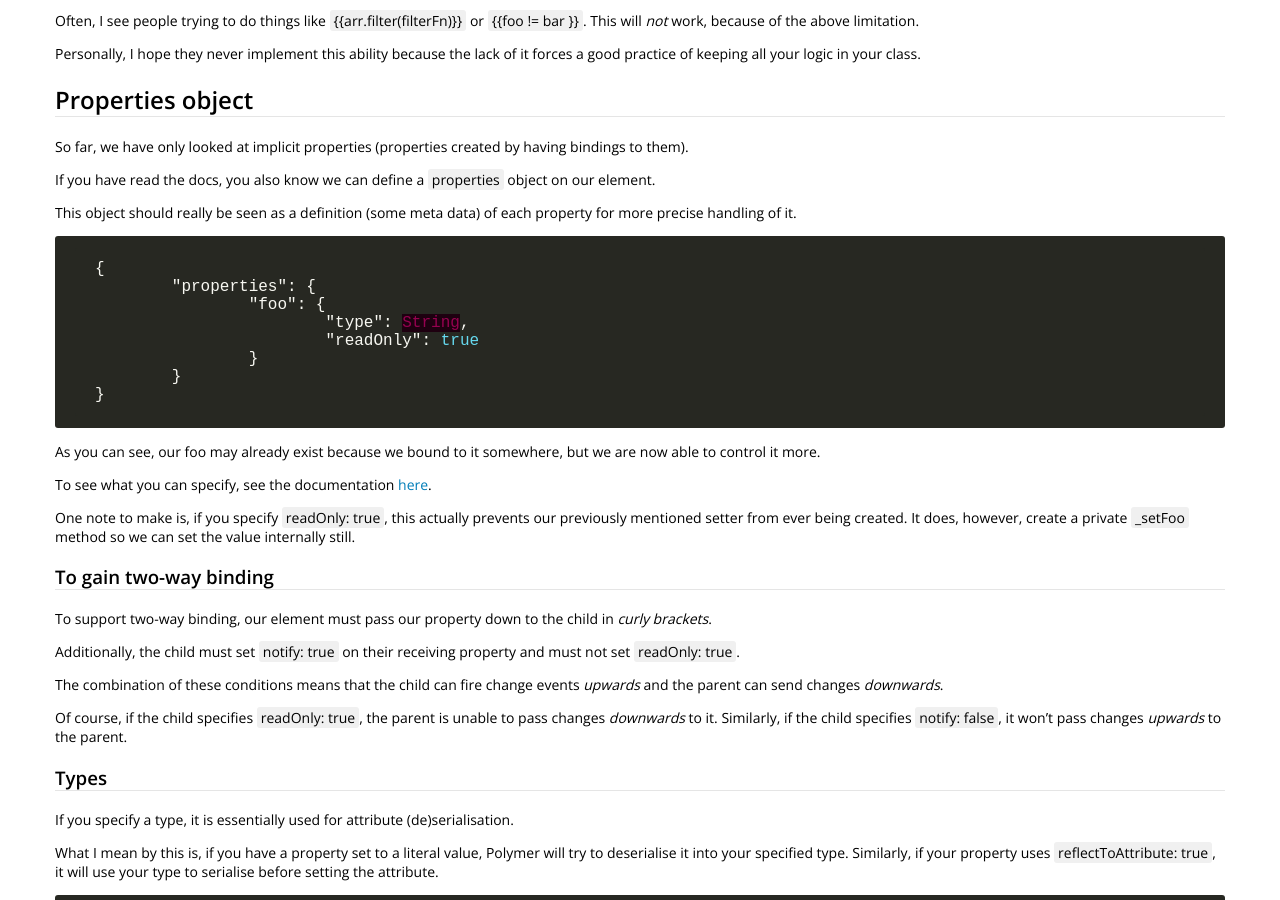
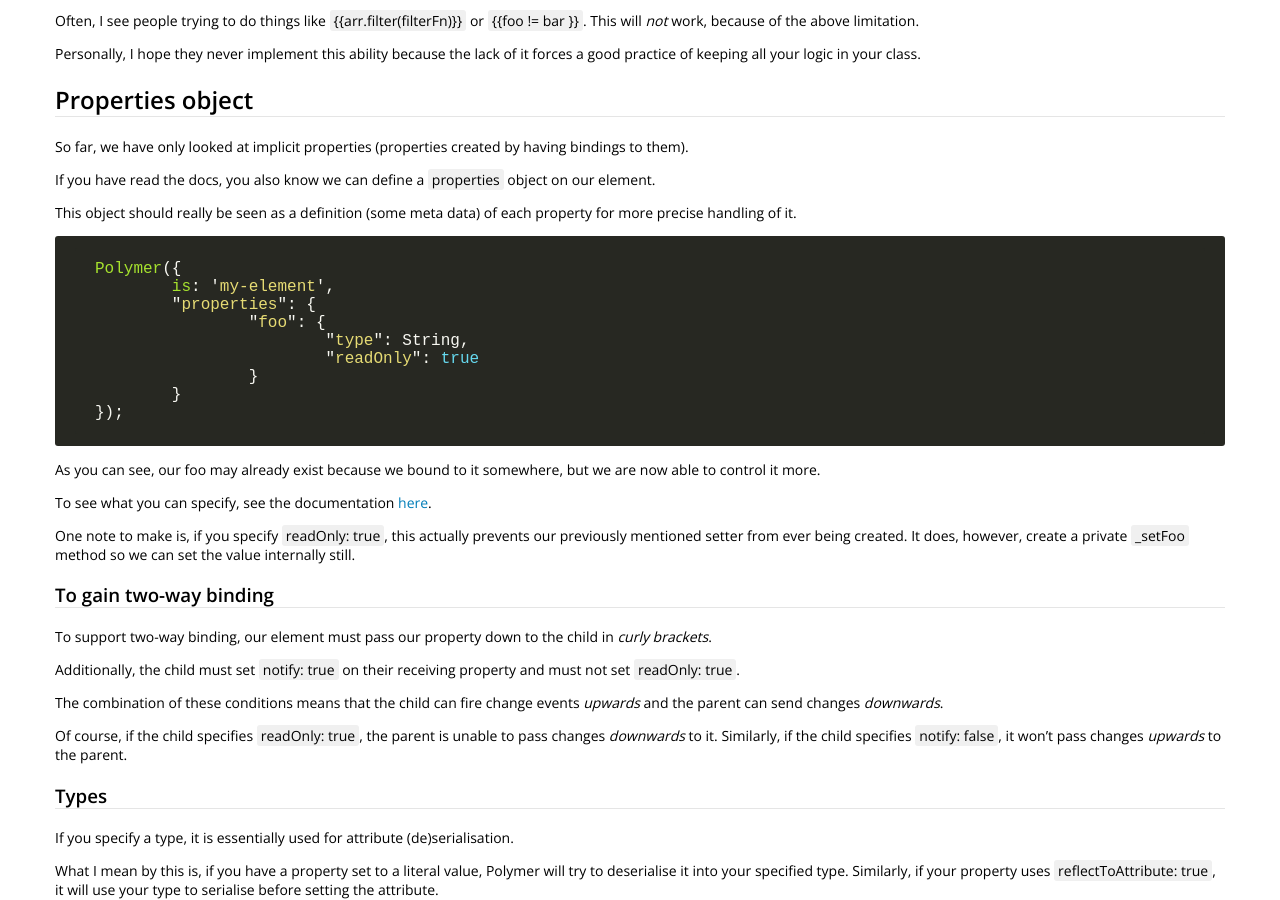
Before and after one commit to 43081j/43081j.github.io, a Jekyll site: the page built from _posts/2016-05-17-polymer-data-binding.md, in a window 1280 px wide and 900 px high, scrolled down 1371 px. Built offline with Jekyll 4.4.1, drawn with Linux system fonts in a browser that asks for light colours; nearby versions of some CDN libraries; comment, search, counter and statistics services are not loaded.

Commit message:
js maybe?

````diff
--- a/_posts/2016-05-17-polymer-data-binding.md
+++ b/_posts/2016-05-17-polymer-data-binding.md
@@ -74,15 +74,16 @@ If you have read the docs, you also know we can define a `properties` object on
 
 This object should really be seen as a definition (some meta data) of each property for more precise handling of it.
 
-```json
-{
+```javascript
+Polymer({
+	is: 'my-element',
 	"properties": {
 		"foo": {
 			"type": String,
 			"readOnly": true
 		}
 	}
-}
+});
 ```
 
 As you can see, our foo may already exist because we bound to it somewhere, but we are now able to control it more.
````
